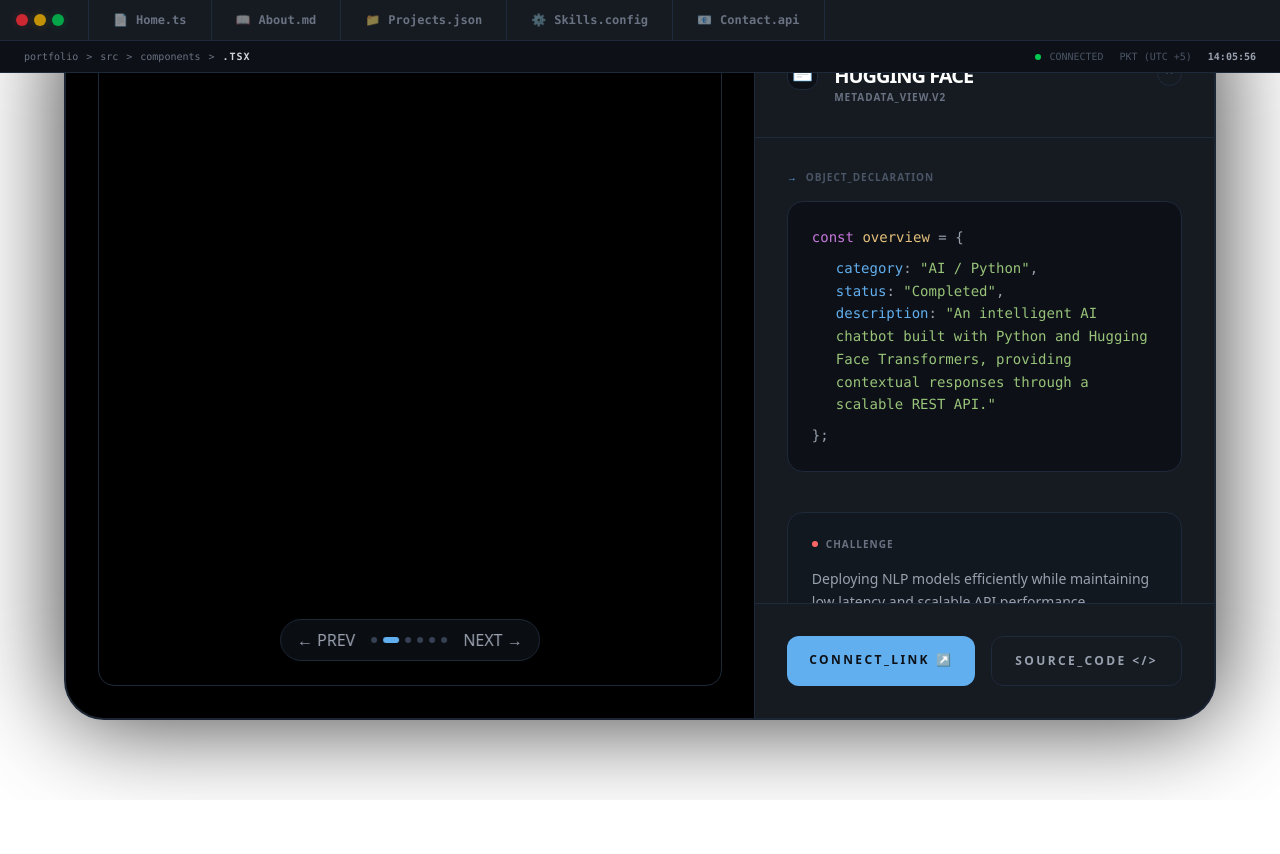
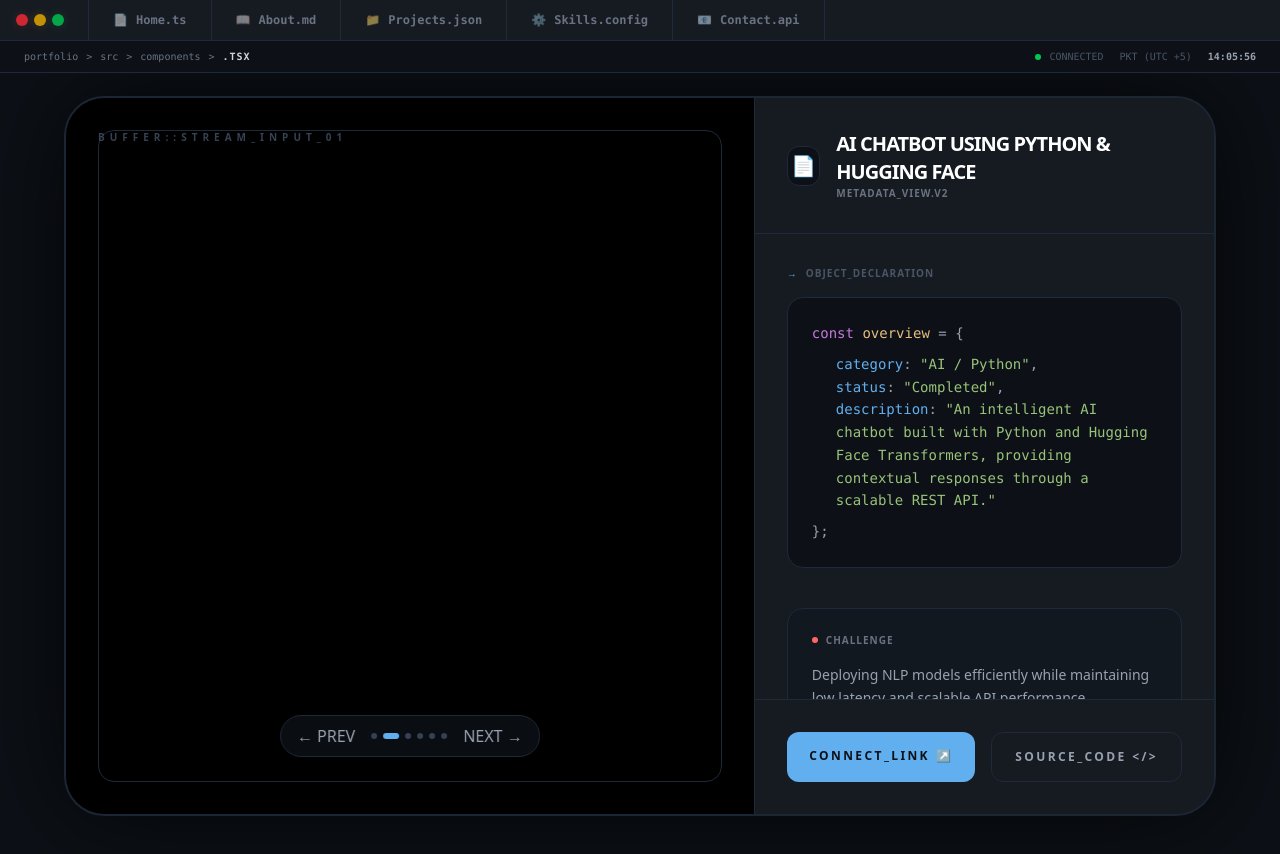
Before and after one commit to balochali/my-portfolio, a Next.js app: page /projects/ai-chatbot-using-python-hugging-face in a window 1280 px wide. Shown: the top 854 px of the page. Before the commit the page ends 800 px from the top, so only its background shows below. Built offline with nearby package versions, Linux system fonts and the light colour scheme.

Commit message:
Updated THe design of my portfolio

```diff
--- a/src/app/projects/[slug]/page.tsx
+++ b/src/app/projects/[slug]/page.tsx
@@ -13,9 +13,11 @@
   if (!project) return <div>Project Not Found</div>;
 
   return (
-    <>
+    <main className="min-h-screen bg-[#0d1117] pt-24 pb-12 px-4 md:px-8 flex flex-col items-center justify-center">
       <Header alwaysVisible={true} />
-      <ProjectDetails project={project} />
-    </>
+      <div className="w-full max-w-7xl">
+        <ProjectDetails project={project} />
+      </div>
+    </main>
   );
 }
--- a/src/components/Projects/ProjectDetails/index.tsx
+++ b/src/components/Projects/ProjectDetails/index.tsx
@@ -7,7 +7,7 @@
 
 interface ProjectDetailsProps {
   project: Project;
-  onClose: () => void;
+  onClose?: () => void;
 }
 
 const ProjectDetails = ({ project, onClose }: ProjectDetailsProps) => {
@@ -116,12 +116,14 @@
               </div>
             </div>
           </div>
+          {onClose && (
             <button
               onClick={onClose}
               className="w-8 h-8 rounded-full border border-gray-800 flex items-center justify-center text-gray-500 hover:text-white hover:border-gray-600 transition-all font-bold"
             >
               ×
             </button>
+          )}
         </div>
 
         {/* Meta Body */}
```
Lines whose indentation alone changed are shown as unchanged.
